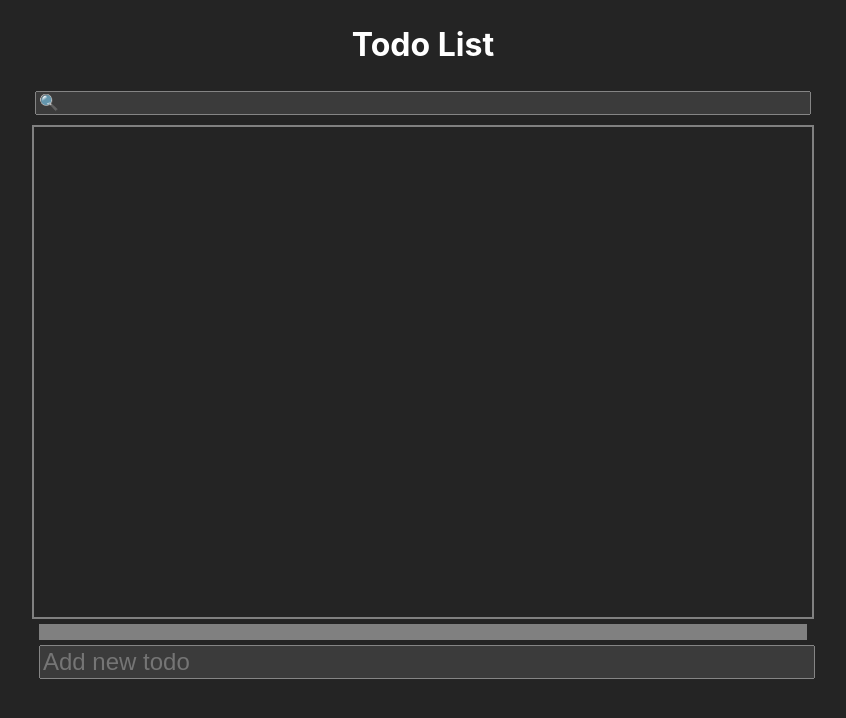
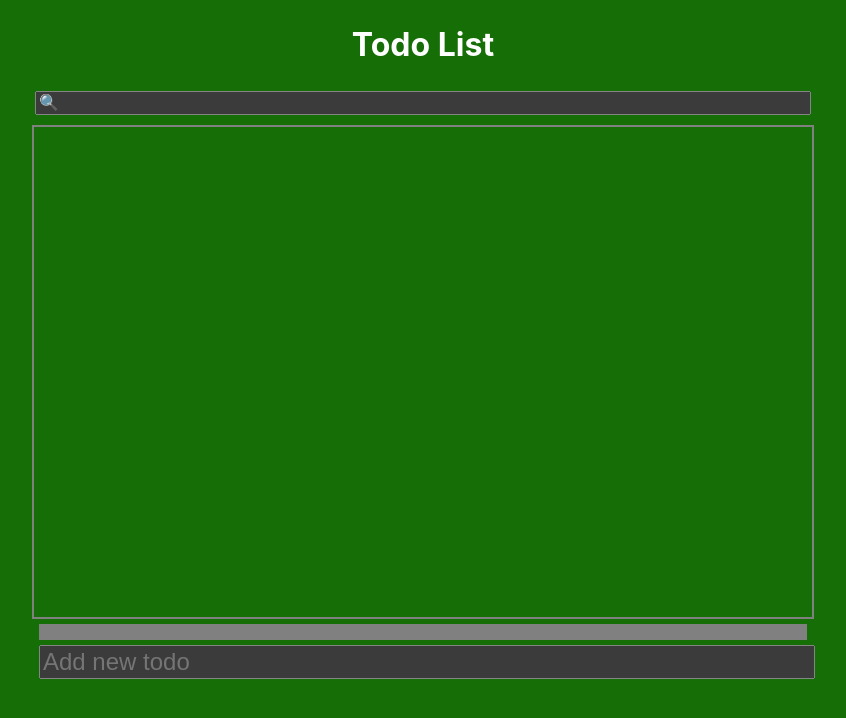
Before and after one commit to CI-CD-DHBW-HDH-pschoeppner/johannes.auberger, a Svelte app: page / in a window 1280 px wide. Shown: the top 718 px of the page, without its empty margins (217-1063 px from the left). Built offline with nearby package versions, Linux system fonts and the light colour scheme.

Commit message:
Update background color

```diff
--- a/src/app.css
+++ b/src/app.css
@@ -5,7 +5,7 @@
 
   color-scheme: dark;
   color: white;
-  background-color: #242424;
+  background-color: #166e07;
 
   font-synthesis: none;
   text-rendering: optimizeLegibility;
```
